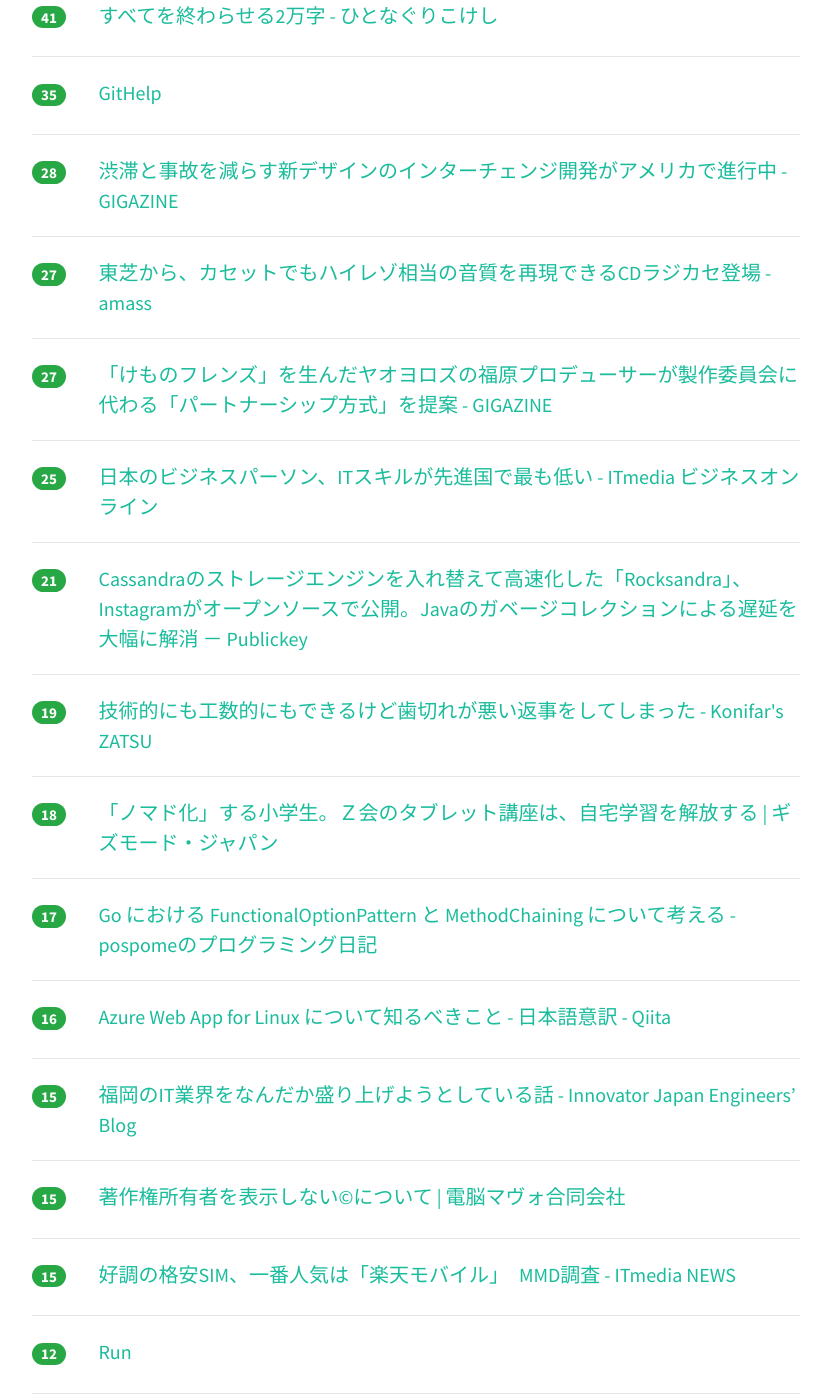
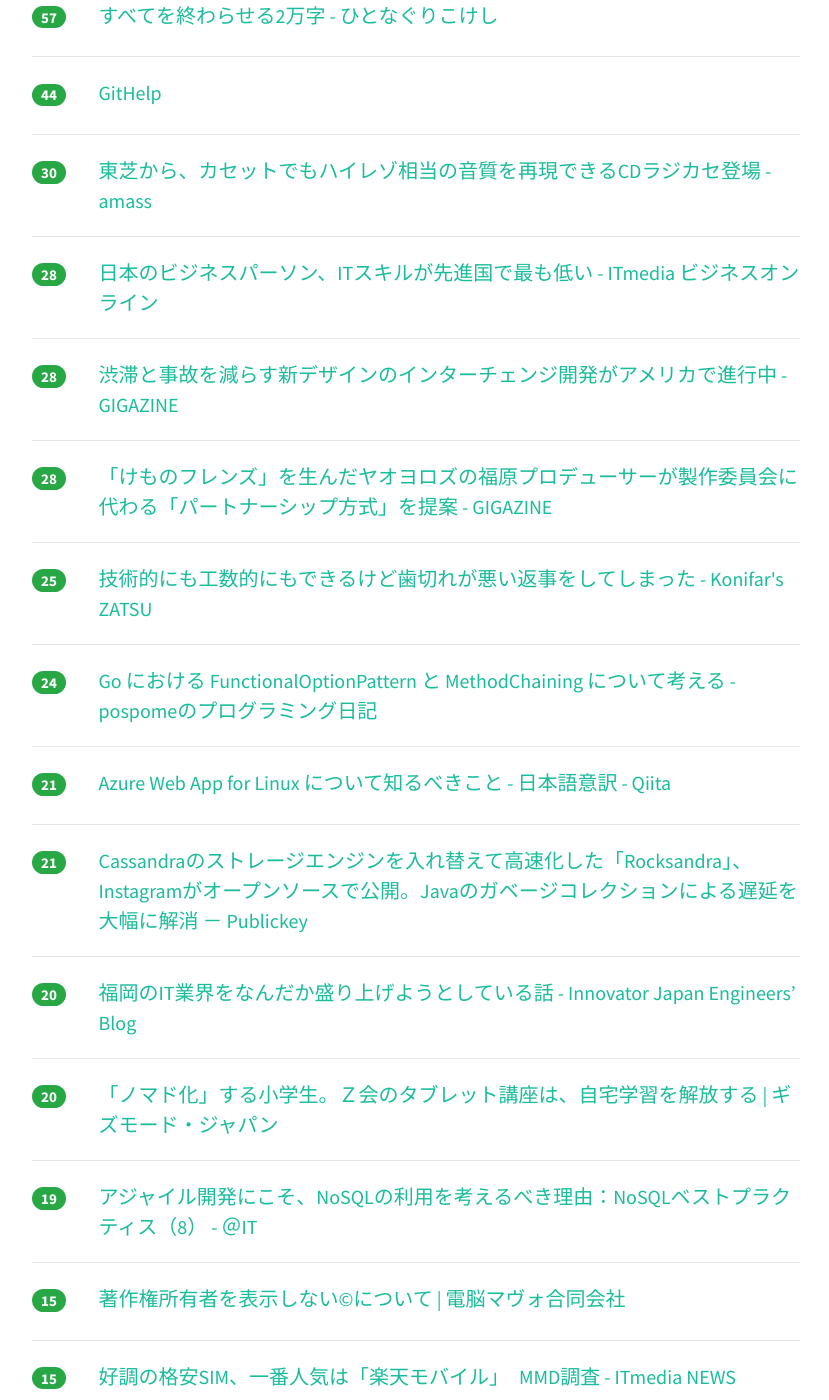
Before and after one commit to yatta47/hatena-matome-site, a Jekyll site: the page built from _posts/2018-03-13-hatena.md, in a window 1280 px wide and 1400 px high, scrolled down 472 px. Shown: the whole window, without its empty margins (224-1053 px from the left). Built offline with Jekyll 4.4.1, drawn with Linux system fonts in a browser that asks for light colours; nearby versions of some CDN libraries; some of the changed text lies outside the part shown.

Commit message:
Updated 2018-03-13

```diff
--- a/_posts/2018-03-13-hatena.md
+++ b/_posts/2018-03-13-hatena.md
@@ -1,24 +1,34 @@
 ---
 layout: post
 title:  "2018-03-13 はてぶIT"
-date:   2018-03-13 08:02:56
+date:   2018-03-13 09:02:54
 tags: [it-hotentry]
 ---
-18 件のデータあり
+20 件のデータあり
 
 <hr><div class="row">
-<div class="col-1"><span class="badge badge-pill badge-success h2">52</span></div>
+<div class="col-1"><span class="badge badge-pill badge-success h2">91</span></div>
 <div class="col-11"><a href='https://www.sodo-shed.com/archives/12182' target='_blank'>選定した技術が1年で死んだ話 | そど</a></div>
 </div>
 <hr>
 <div class="row">
-<div class="col-1"><span class="badge badge-pill badge-success h2">41</span></div>
+<div class="col-1"><span class="badge badge-pill badge-success h2">57</span></div>
 <div class="col-11"><a href='http://sutaro.hatenablog.jp/entry/2018/03/13/012810' target='_blank'>すべてを終わらせる2万字 - ひとなぐりこけし</a></div>
 </div>
 <hr>
 <div class="row">
-<div class="col-1"><span class="badge badge-pill badge-success h2">35</span></div>
+<div class="col-1"><span class="badge badge-pill badge-success h2">44</span></div>
 <div class="col-11"><a href='https://masui.github.io/GitHelp/' target='_blank'>GitHelp</a></div>
+</div>
+<hr>
+<div class="row">
+<div class="col-1"><span class="badge badge-pill badge-success h2">30</span></div>
+<div class="col-11"><a href='http://amass.jp/102286/' target='_blank'>東芝から、カセットでもハイレゾ相当の音質を再現できるCDラジカセ登場 - amass</a></div>
+</div>
+<hr>
+<div class="row">
+<div class="col-1"><span class="badge badge-pill badge-success h2">28</span></div>
+<div class="col-11"><a href='http://www.itmedia.co.jp/business/articles/1803/12/news082.html' target='_blank'>日本のビジネスパーソン、ITスキルが先進国で最も低い - ITmedia ビジネスオンライン</a></div>
 </div>
 <hr>
 <div class="row">
@@ -27,18 +37,23 @@ tags: [it-hotentry]
 </div>
 <hr>
 <div class="row">
-<div class="col-1"><span class="badge badge-pill badge-success h2">27</span></div>
-<div class="col-11"><a href='http://amass.jp/102286/' target='_blank'>東芝から、カセットでもハイレゾ相当の音質を再現できるCDラジカセ登場 - amass</a></div>
-</div>
-<hr>
-<div class="row">
-<div class="col-1"><span class="badge badge-pill badge-success h2">27</span></div>
+<div class="col-1"><span class="badge badge-pill badge-success h2">28</span></div>
 <div class="col-11"><a href='https://gigazine.net/news/20180312-animation-partnership/' target='_blank'>「けものフレンズ」を生んだヤオヨロズの福原プロデューサーが製作委員会に代わる「パートナーシップ方式」を提案 - GIGAZINE</a></div>
 </div>
 <hr>
 <div class="row">
 <div class="col-1"><span class="badge badge-pill badge-success h2">25</span></div>
-<div class="col-11"><a href='http://www.itmedia.co.jp/business/articles/1803/12/news082.html' target='_blank'>日本のビジネスパーソン、ITスキルが先進国で最も低い - ITmedia ビジネスオンライン</a></div>
+<div class="col-11"><a href='http://konifar-zatsu.hatenadiary.jp/entry/2018/03/12/171937' target='_blank'>技術的にも工数的にもできるけど歯切れが悪い返事をしてしまった - Konifar's ZATSU</a></div>
+</div>
+<hr>
+<div class="row">
+<div class="col-1"><span class="badge badge-pill badge-success h2">24</span></div>
+<div class="col-11"><a href='http://pospome.hatenablog.com/entry/2018/03/12/014109' target='_blank'>Go における FunctionalOptionPattern と MethodChaining について考える - pospomeのプログラミング日記</a></div>
+</div>
+<hr>
+<div class="row">
+<div class="col-1"><span class="badge badge-pill badge-success h2">21</span></div>
+<div class="col-11"><a href='https://qiita.com/hoisjp/items/51ad840daeaa8c8ba0a9' target='_blank'>Azure Web App for Linux について知るべきこと - 日本語意訳 - Qiita</a></div>
 </div>
 <hr>
 <div class="row">
@@ -47,28 +62,18 @@ tags: [it-hotentry]
 </div>
 <hr>
 <div class="row">
-<div class="col-1"><span class="badge badge-pill badge-success h2">19</span></div>
-<div class="col-11"><a href='http://konifar-zatsu.hatenadiary.jp/entry/2018/03/12/171937' target='_blank'>技術的にも工数的にもできるけど歯切れが悪い返事をしてしまった - Konifar's ZATSU</a></div>
+<div class="col-1"><span class="badge badge-pill badge-success h2">20</span></div>
+<div class="col-11"><a href='http://tech.innovator.jp.net/entry/2018/03/12/133145' target='_blank'>福岡のIT業界をなんだか盛り上げようとしている話 - Innovator Japan Engineers’ Blog</a></div>
 </div>
 <hr>
 <div class="row">
-<div class="col-1"><span class="badge badge-pill badge-success h2">18</span></div>
+<div class="col-1"><span class="badge badge-pill badge-success h2">20</span></div>
 <div class="col-11"><a href='https://www.gizmodo.jp/2018/03/zkai-elementary-school-tablet-course-nomad.html' target='_blank'>「ノマド化」する小学生。Ｚ会のタブレット講座は、自宅学習を解放する | ギズモード・ジャパン</a></div>
 </div>
 <hr>
 <div class="row">
-<div class="col-1"><span class="badge badge-pill badge-success h2">17</span></div>
-<div class="col-11"><a href='http://pospome.hatenablog.com/entry/2018/03/12/014109' target='_blank'>Go における FunctionalOptionPattern と MethodChaining について考える - pospomeのプログラミング日記</a></div>
-</div>
-<hr>
-<div class="row">
-<div class="col-1"><span class="badge badge-pill badge-success h2">16</span></div>
-<div class="col-11"><a href='https://qiita.com/hoisjp/items/51ad840daeaa8c8ba0a9' target='_blank'>Azure Web App for Linux について知るべきこと - 日本語意訳 - Qiita</a></div>
-</div>
-<hr>
-<div class="row">
-<div class="col-1"><span class="badge badge-pill badge-success h2">15</span></div>
-<div class="col-11"><a href='http://tech.innovator.jp.net/entry/2018/03/12/133145' target='_blank'>福岡のIT業界をなんだか盛り上げようとしている話 - Innovator Japan Engineers’ Blog</a></div>
+<div class="col-1"><span class="badge badge-pill badge-success h2">19</span></div>
+<div class="col-11"><a href='http://www.atmarkit.co.jp/ait/articles/1803/12/news013.html' target='_blank'>アジャイル開発にこそ、NoSQLの利用を考えるべき理由：NoSQLベストプラクティス（8） - ＠IT</a></div>
 </div>
 <hr>
 <div class="row">
@@ -82,7 +87,12 @@ tags: [it-hotentry]
 </div>
 <hr>
 <div class="row">
-<div class="col-1"><span class="badge badge-pill badge-success h2">12</span></div>
+<div class="col-1"><span class="badge badge-pill badge-success h2">15</span></div>
+<div class="col-11"><a href='http://blog.irimono.com/entry/2018/03/12/203000' target='_blank'>レーザーカッターのおすすめ品：個人用に家庭で使える機種 - イリモノづくり</a></div>
+</div>
+<hr>
+<div class="row">
+<div class="col-1"><span class="badge badge-pill badge-success h2">13</span></div>
 <div class="col-11"><a href='https://run.tools/' target='_blank'>Run</a></div>
 </div>
 <hr>
```
